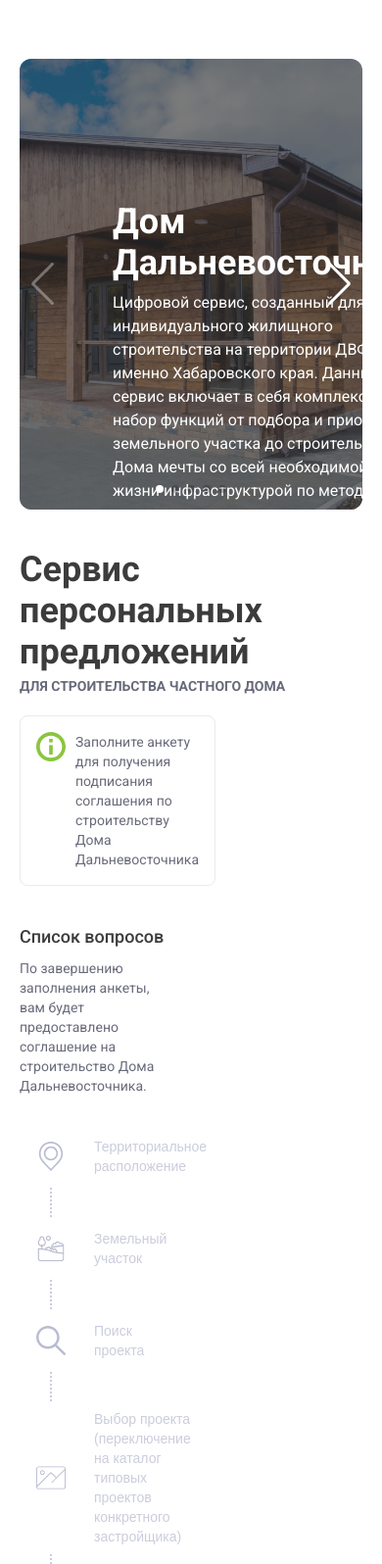
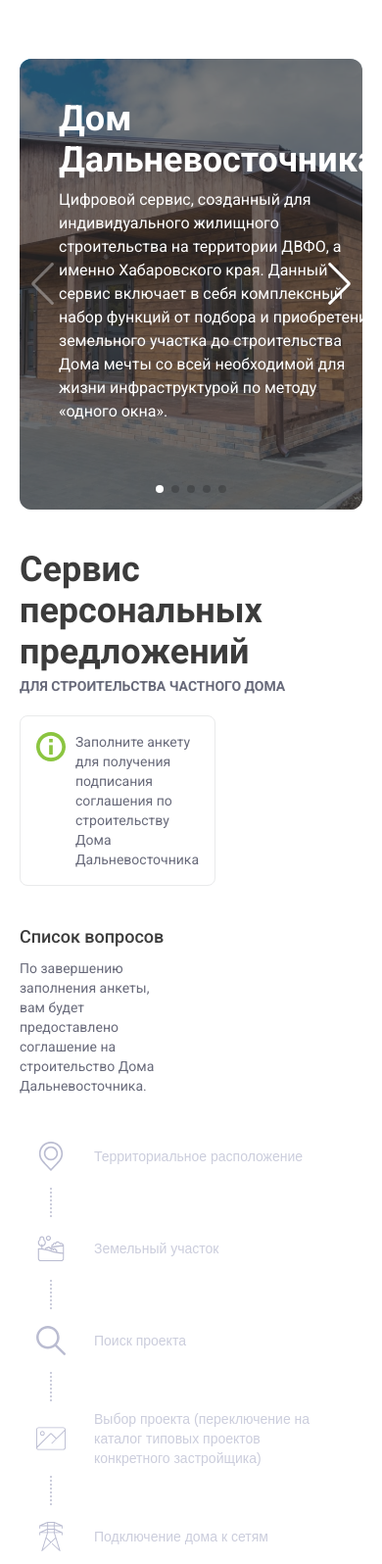
Before and after one commit to paukasha/stroy, a plain HTML site: page index.html in a window 390 px wide. Shown: the top 1596 px of the page at 98% size. Drawn offline with Linux system fonts and the light colour scheme.

Commit message:
изменение стилей

```diff
--- a/index.css
+++ b/index.css
@@ -20,10 +20,10 @@ html {
 
 body {
   margin: 0;
-    font-family: "Roboto", sans-serif;
+  font-family: 'Roboto', sans-serif;
   background-color: var(--color-white);
   font-size: 20px;
-    color: #3C3C3C;
+  color: #3c3c3c;
 }
 
 img {
@@ -39,7 +39,7 @@ html {
   padding: 0;
 }
 
-  span{
+span {
   font-size: 14px;
   color: #686a7a;
   line-height: 20px;
@@ -66,7 +66,6 @@ html {
 .title {
   font-size: 36px;
   font-weight: bold;
-
 }
 
 .title__descr {
@@ -84,15 +83,12 @@ html {
   max-width: 1200px;
 }
 
-
 .banners {
   display: grid;
   grid-template-columns: repeat(2, 1fr);
   column-gap: 20px;
   margin-bottom: 40px;
 }
-
-
 
 .banner {
   display: grid;
@@ -123,7 +119,6 @@ html {
   margin-bottom: 20px;
 }
 
-
 .quest-content {
   display: grid;
   grid-template-columns: 40% 1fr;
@@ -146,7 +141,7 @@ html {
   align-items: center;
   column-gap: 20px;
   text-align: left;
-    width: 100%
+  width: 100%;
 }
 
 .quest:hover {
@@ -157,13 +152,13 @@ html {
   cursor: pointer;
 }
 
-.quest-content:not(:last-child)  .quest__wrapper::before {
+.quest-content:not(:last-child) .quest__wrapper::before {
   position: absolute;
   top: 32px;
   left: 31px;
   height: 100%;
   border-left: 2px dotted #8bc540;
-    content: "";
+  content: '';
 }
 
 .quest-content:not(:last-child) .quest__wrapper--disabled::before {
@@ -172,9 +167,8 @@ html {
   left: 31px;
   height: 100%;
   border-left: 2px dotted var(--color-text-lightgrey);
-    content: "";
+  content: '';
 }
-
 
 .quest__icon {
   width: 48px;
@@ -184,33 +178,30 @@ html {
   position: relative;
 }
 
-
 .quest__icon svg {
   position: absolute;
   top: 50%;
   left: 50%;
   transform: translate(-50%, -50%);
   width: 30px;
-    fill:#babcd1;
+  fill: #babcd1;
 }
 
-.quest__icon--checked svg{
+.quest__icon--checked svg {
   width: 40px;
   fill: var(--color-green);
 }
 
 .quest-icon__checked {
   background-color: var(--color-green);
-
 }
 
 .quest-icon__checked svg {
   fill: var(--color-white);
 }
 
-
 .quest_title {
-    color:  var(--color-black-text);;
+  color: var(--color-black-text);
 }
 
 .quest__dialog {
@@ -222,7 +213,6 @@ html {
   scroll-margin-bottom: 200px;
   display: grid;
   row-gap: 20px;
-
 }
 
 .quest-text {
@@ -267,8 +257,7 @@ html {
   position: absolute;
   top: 50%;
   right: 0;
-    transform: translate(-50%,-50%) rotate(180deg);
-
+  transform: translate(-50%, -50%) rotate(180deg);
 }
 
 .select__list {
@@ -299,10 +288,10 @@ html {
 
 .options__item:hover {
   background-color: #686a7a0f;
-    cursor: pointer
+  cursor: pointer;
 }
 
-.select__arrow  svg {
+.select__arrow svg {
   fill: #cbcddc;
   width: 16px;
 }
@@ -313,7 +302,7 @@ html {
   text-transform: uppercase;
   display: flex;
   align-items: center;
-    padding: 0 20px ;
+  padding: 0 20px;
   max-width: 350px;
   font-weight: bold;
   border-radius: 8px;
@@ -362,22 +351,21 @@ html {
 .radio__option {
   display: inline-block;
   padding-left: 40px;
-
 }
 
 .radio__option::before {
   position: absolute;
-    top: 50% ;
+  top: 50%;
   left: 4%;
   transform: translate(-52%, -50%);
   width: 20px;
   height: 20px;
   border: 2px solid #babcd1;
   border-radius: 50%;
-    content: "";
+  content: '';
 }
 
-.radio__input:checked+.radio__option::before {
+.radio__input:checked + .radio__option::before {
   border: 6px solid var(--color-green);
 }
 
@@ -399,7 +387,6 @@ html {
   color: initial;
 }
 
-
 .calc__value {
   display: grid;
   grid-template-columns: repeat(2, 1fr);
@@ -409,7 +396,6 @@ html {
 
 .calc__value-text {
   text-transform: uppercase;
-
 }
 
 .calc__value-value {
@@ -418,7 +404,7 @@ html {
 
 .calc__content {
   display: grid;
-    grid-template-columns: repeat(2,1fr);
+  grid-template-columns: repeat(2, 1fr);
   column-gap: 20px;
 }
 
@@ -433,7 +419,6 @@ html {
   font-size: 20px;
   color: var(--color-text-lightgrey);
 }
-
 
 .quest-answer {
   display: grid;
@@ -453,7 +438,6 @@ html {
   column-gap: 20px;
 }
 
-
 /* #a9e0e4  #ffe38a00 #3b3b4a00 #e2e5f000*/
 
 .sw-container {
@@ -467,13 +451,12 @@ html {
   /* display: flex;
     position: relative;
     justify-content: center; */
-
 }
 
 .swiper-pagination {
   position: absolute;
   bottom: 0 !important;
-    left: 50%  !important;
+  left: 50% !important;
   transform: translate(-50%, -50%);
 }
 
@@ -505,90 +488,12 @@ html {
   height: 100%;
 }
 
-/* .swiper-wrapper .swiper-slide:nth-child(1) > .swiper__info {
-    background: linear-gradient(143.41deg,#2d2d2d 10.94%,#6769a9 95.91%) !important;
-    background-image: url(./img/photo_1.jpg);
-  } */
-/*
-  .swiper-wrapper  .swiper-slide:nth-child(2) > .swiper__info {
-    background: linear-gradient(94.89deg,#ffedb4,#ffdd71) !important;
-  } */
-/*
-  .swiper-wrapper  .swiper-slide:nth-child(3) > .swiper__info {
-    background: linear-gradient(94.89deg,#dfe2ff,#8fa8ff) !important;
-  } */
-
-  /* .swiper-wrapper  .swiper-slide:nth-child(4) > .swiper__info {
-    background: linear-gradient(143.41deg,#2d2d2d 10.94%,#6769a9 95.91%) !important;
-    color: #fff;
-
-  } */
-
-  /* .swiper-wrapper  .swiper-slide:nth-child(5) > .swiper__info {
-    background: linear-gradient(94.89deg,#ffedb4,#ffdd71) !important;
-  } */
-/*
-  .info_1 {
-    position: relative;
-    background-image: url(./img/photo_1.jpg);
-    border-radius: 12px;
-    z-index: 10;
-    background-position: center;
-    background-size: 100%;
-    background-repeat: no-repeat;
-  } */
-
-/*
-  .swiper__info {
-    position: absolute;
-    top: 0;
-    left: 0;
-    right: 0;
-    bottom: 0;
-    z-index: 150;
-    background-color: #3e3d4a8f;
-  } */
-
 .swiper-slide img {
   display: block;
   width: 100%;
   height: 100%;
   object-fit: cover;
 }
-
-
-  /* .swiper {
-    width: 100%;
-    height: 100%;
-  } */
-/*
-  .swiper-slide {
-    text-align: center;
-    font-size: 18px;
-    background: #fff;
-
-    /* Center slide text vertically */
-    /* display: -webkit-box;
-    display: -ms-flexbox;
-    display: -webkit-flex;
-    display: flex;
-    -webkit-box-pack: center;
-    -ms-flex-pack: center;
-    -webkit-justify-content: center;
-    justify-content: center;
-    -webkit-box-align: center;
-    -ms-flex-align: center;
-    -webkit-align-items: center;
-    align-items: center;
-  } */
-
-  /* .swiper-slide img { */
-    /* display: block;
-    width: 100%;
-    height: 100%;
-    object-fit: cover;
-  } */
-
 
 .swiper__text {
   position: absolute;
@@ -606,13 +511,14 @@ html {
   background-color: #343434a3;
 }
 
-
-.swiper-button-next:after, .swiper-rtl .swiper-button-prev:after,
-.swiper-button-next.swiper-button-disabled, .swiper-button-prev.swiper-button-disabled,
-.swiper-button-prev, .swiper-rtl .swiper-button-next {
+.swiper-button-next:after,
+.swiper-rtl .swiper-button-prev:after,
+.swiper-button-next.swiper-button-disabled,
+.swiper-button-prev.swiper-button-disabled,
+.swiper-button-prev,
+.swiper-rtl .swiper-button-next {
   color: #fff !important;
 }
-
 
 .swiper-pagination-bullet-active {
   color: white;
@@ -653,3 +559,17 @@ html {
   padding: 10px;
   border: 1px solid grey;
 }
+
+@media screen and (max-width: 768px) {
+  .quest-content {
+    grid-template-columns: 1fr;
+    row-gap: 20px;
+  }
+  .quest-content:not(:last-child) .quest__wrapper::before {
+    display: none;
+  }
+
+  .swiper__text {
+    padding: 40px;
+  }
+}
```
Lines whose indentation alone changed are shown as unchanged.
